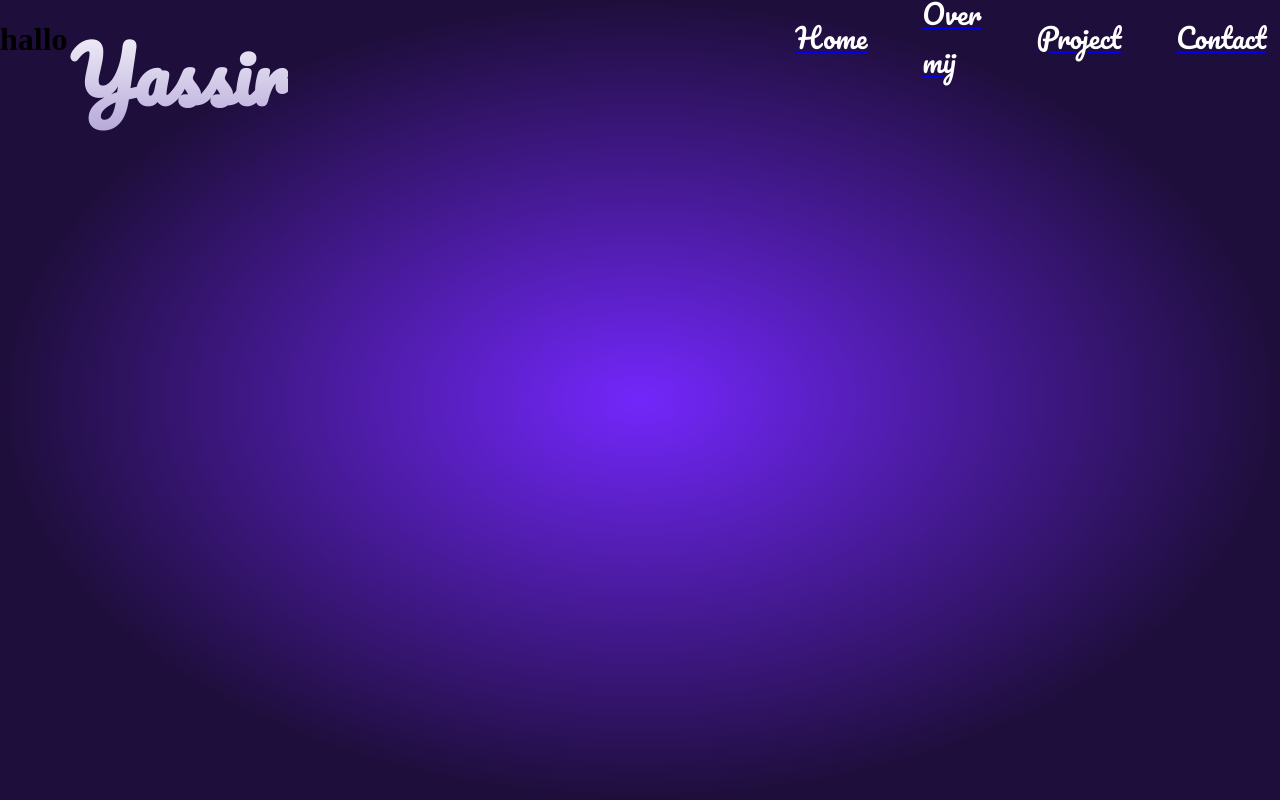
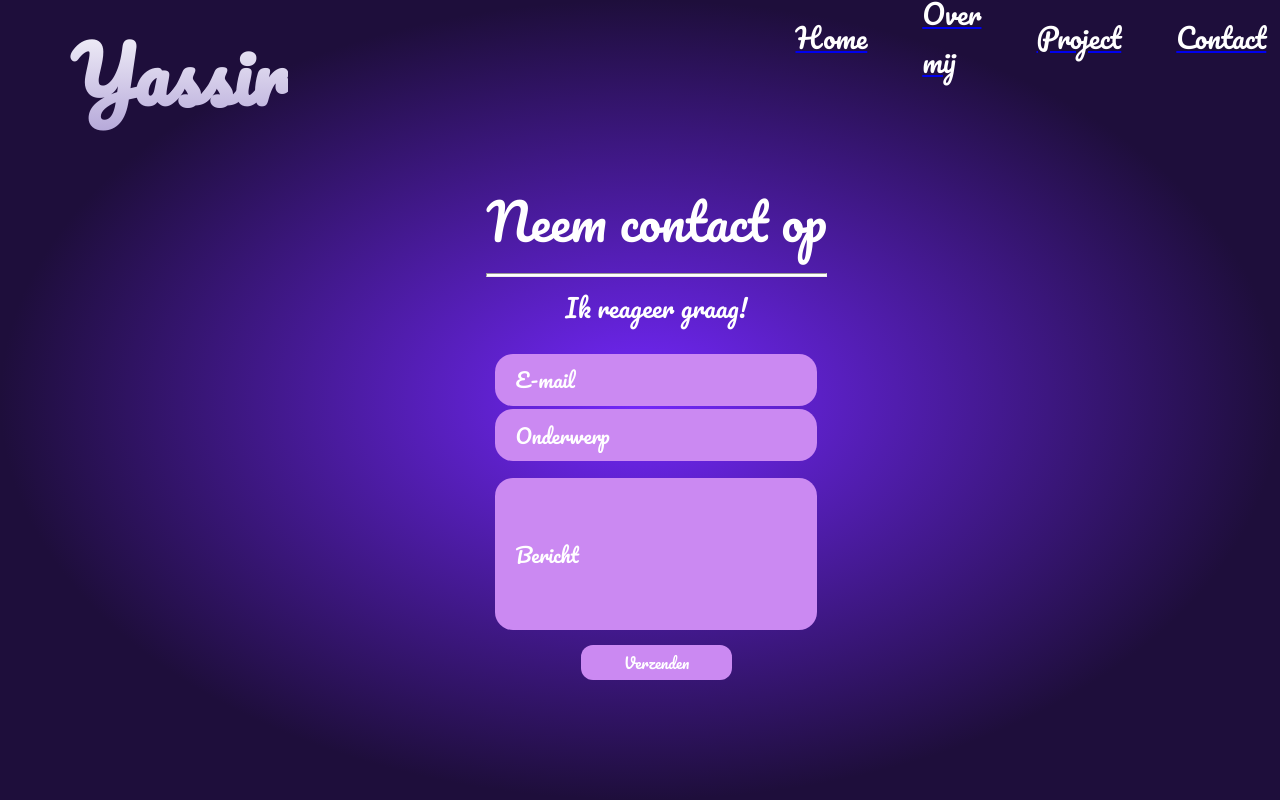
Before and after one commit to Yjorfi1/portfolio-website, a React (Vite) app: page /contact in a window 1280 px wide. Built offline with nearby package versions, Linux system fonts and the light colour scheme; a web font is replaced by a local one.

Commit message:
contactpagina

```diff
--- a/src/App.css
+++ b/src/App.css
@@ -148,7 +148,7 @@ top: 12.5%;
     border-radius: 50px;
 filter: drop-shadow(5px 5px 5px );
 font-family: 'Risque';
-width: 10cm;
+width: 10.5cm;
 height: 13.5cm;
 position: absolute;
 top: 14%;
@@ -222,3 +222,96 @@ font-family: 'Risque';
 .skillimage{
   height: 100px;
 }
+.form-container{
+  align-items: center;
+  text-align: center;
+  font-family: 'Pacifico';
+  bottom: 15%;
+  left: 38%;
+  position: absolute;
+  color: white;
+}
+
+.form-title{
+  font-size: 50px;
+  margin-bottom: 0px;
+}
+.form-title2{
+  margin-top: 1px;
+  font-size: 25px;
+  }
+.form-email{
+background-color: #CB89F2;
+  font-family: 'Pacifico';
+    color: white;
+    border-radius: 18px;
+    border: 0cm;
+    margin-bottom: 1%;
+    width: 300px;
+    height: 50px;
+    font-size: 20px;
+    text-align: justify;
+    padding-left: 20px;
+}
+.form-email::placeholder {
+  color: white;
+  opacity: 1;
+}
+
+.form-subject{
+  background-color: #CB89F2;
+  font-family: 'Pacifico';
+  color: white;
+  border-radius: 18px;
+    border: 0cm;
+        margin-bottom: 5%;
+        width: 300px;
+    height: 50px;
+    font-size: 20px;
+    text-align: justify;
+    padding-left: 20px;
+
+}
+.form-subject::placeholder {
+  color: white;
+  opacity: 1;
+}
+.form-message {
+  background-color: #CB89F2;
+  font-family: 'Pacifico';
+    color: white;
+    border-radius: 18px;
+    border: 0cm;
+    width: 300px;
+    height: 150px;
+    font-size: 20px;
+    padding-left: 20px;
+
+}
+
+.form-message::placeholder {
+  color: white;
+  opacity: 1;
+  display: flex;
+  justify-content: center;
+  align-items: flex-start;
+  margin-top: 15px;
+}
+.form-button {
+  background-color: #CB89F2;
+  font-family: 'Pacifico';
+    color: white;
+    border-radius: 12px;
+    border: 0cm;
+    width: 4cm;
+    height: 35px;
+    margin-top: 15px;
+    font-size: 15px;
+}
+.form-button::placeholder {
+  color: white;
+  opacity: 1;
+}
+hr{
+  height: 2px;
+background-color: white;}
--- a/src/Pages/Contact.jsx
+++ b/src/Pages/Contact.jsx
@@ -1,6 +1,18 @@
+
 const Contact = () => {
     return (
-        <h1 >hallo</h1>
+        <>
+
+ <form className="form-container"action={"https://formspree.io/f/xanayvok"} method="POST">
+    <p className="form-title">Neem contact op</p>
+    <hr />
+    <p className="form-title2">Ik reageer graag!</p>
+    <input className="form-email" type="email" name='email' placeholder={"E-mail"} required /><br />
+    <input className="form-subject" type="text" name='subject'placeholder={"Onderwerp"} required /><br />
+    <input className="form-message" type="text" name='message'placeholder={"Bericht"} required/><br />
+    <input className="form-button" type="submit" value={"Verzenden"} />
+    </form>
+        </>
     );
 }
 
```
